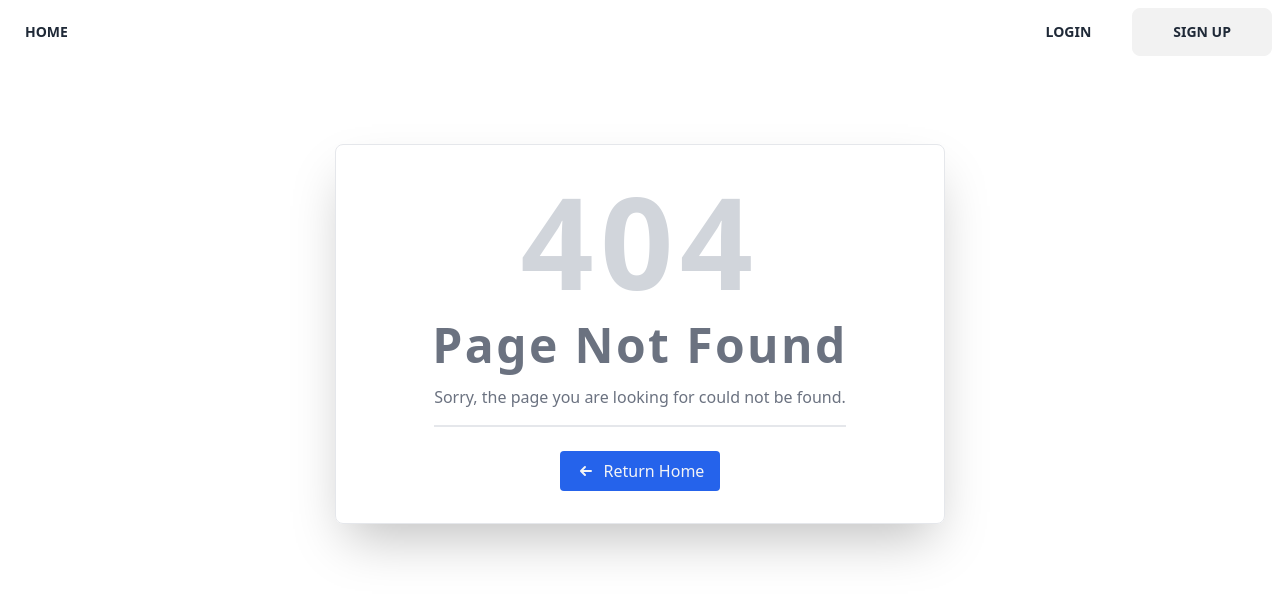
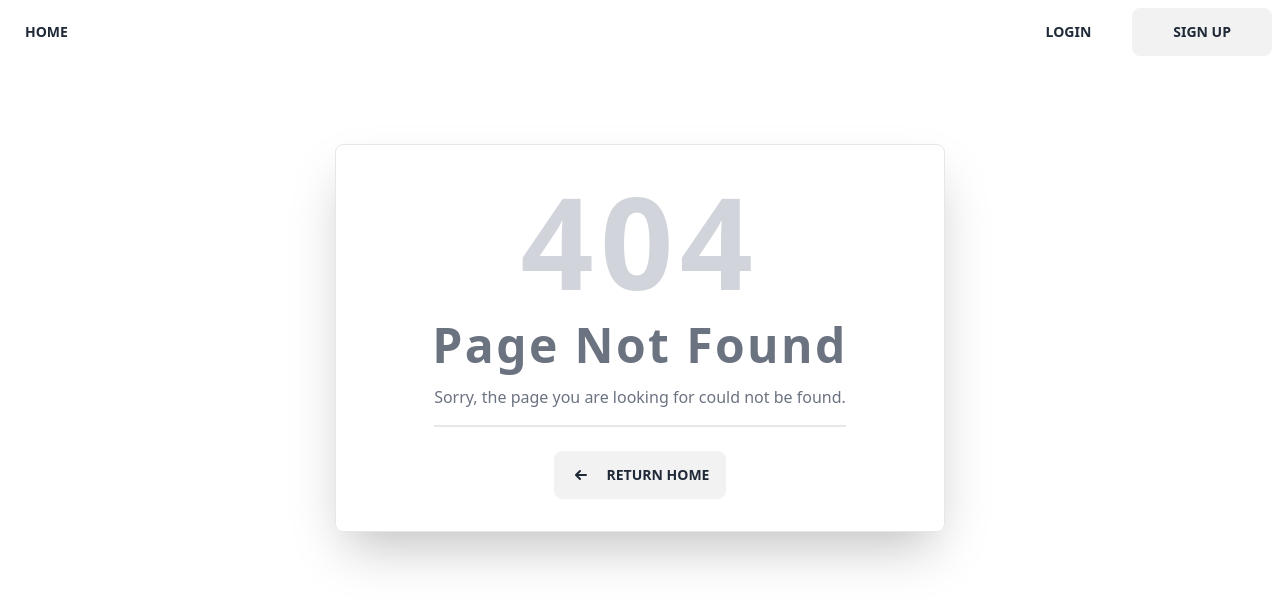
Before and after one commit to olukukoyi/fitness-pals-ctp, a React (Vite) app in the folder client/: page /Advanced-Feed in a window 1280 px wide. Shown: the top 606 px of the page. Built offline with nearby package versions, Linux system fonts and the light colour scheme.

Commit message:
Small fixes Removed hard light mode Removed dashboard route and header link Fixed 404 to redirect to /

```diff
--- a/client/src/AppRouter.jsx
+++ b/client/src/AppRouter.jsx
@@ -1,4 +1,4 @@
-import { Route, Routes, BrowserRouter } from "react-router-dom";
+import { Route, Routes } from "react-router-dom";
 
 import Home from "./components/Home/Home";
 import Diary from "./components/Diary/Diary";
@@ -16,10 +16,8 @@ function AppRouter() {
       <Routes>
         <Route path="/" element={<Home />} />
         <Route path="/diary" element={<Diary />} />
-        <Route path="/dashboard" element={"dashboard component"} />
         <Route path="/measure" element={<Measure />} />
         <Route path="/test" element={<Test />} />
-        {/* <Route path="/user/:id" element={<UserDetails />} /> */}
 
         <Route path="/blog/*" element={<Blog />} />
         <Route path="*" element={<NotFound />} />
--- a/client/src/components/Header.jsx
+++ b/client/src/components/Header.jsx
@@ -20,16 +20,13 @@ function Header() {
   const userid = Cookies.get("userid");
   if (userid !== undefined) {
     return (
-      <div className="navbar bg-primary text-primary-content overflow-hidden">
+      <div className="navbar bg-primary text-primary-content">
         <div className="flex-1 flex justify-evenly">
           <Link to={"/"} className="btn btn-ghost">
             Home
           </Link>
           <Link to={"/diary"} className="btn btn-ghost">
             Diary
-          </Link>
-          <Link to={"/dashboard"} className="btn btn-ghost">
-            Dashboard
           </Link>
           <Link to={"/blog"} className="btn btn-ghost">
             Blog
--- a/client/src/components/NotFound.jsx
+++ b/client/src/components/NotFound.jsx
@@ -1,19 +1,38 @@
-function NotFound(){
-    return(
+function NotFound() {
+  return (
     <div className="w-full px-16 md:px-0 h-300 flex items-center justify-center pt-20">
       <div className="border border-gray-200 flex flex-col items-center justify-center px-4 md:px-8 lg:px-24 py-8 rounded-lg shadow-2xl">
-                <p className="text-6xl md:text-7xl lg:text-9xl font-bold tracking-wider text-gray-300">404</p>
-                <p className="text-2xl md:text-3xl lg:text-5xl font-bold tracking-wider text-gray-500 mt-4">Page Not Found</p>
-                <p className="text-gray-500 mt-4 pb-4 border-b-2 text-center">Sorry, the page you are looking for could not be found.</p>
-                <a href="#" className="flex items-center space-x-2 bg-blue-600 hover:bg-blue-700 text-gray-100 px-4 py-2 mt-6 rounded transition duration-150" title="Return Home">
-                    <svg xmlns="http://www.w3.org/2000/svg" className="h-5 w-5" viewBox="0 0 20 20" fill="currentColor">
-                        <path fillRule="evenodd" d="M9.707 14.707a1 1 0 01-1.414 0l-4-4a1 1 0 010-1.414l4-4a1 1 0 011.414 1.414L7.414 9H15a1 1 0 110 2H7.414l2.293 2.293a1 1 0 010 1.414z" clipRule="evenodd"></path>
+        <p className="text-6xl md:text-7xl lg:text-9xl font-bold tracking-wider text-gray-300">
+          404
+        </p>
+        <p className="text-2xl md:text-3xl lg:text-5xl font-bold tracking-wider text-gray-500 mt-4">
+          Page Not Found
+        </p>
+        <p className="text-gray-500 mt-4 pb-4 border-b-2 text-center">
+          Sorry, the page you are looking for could not be found.
+        </p>
+        <a
+          href="/"
+          className="btn space-x-2 px-4 py-2 mt-6"
+          title="Return Home"
+        >
+          <svg
+            xmlns="http://www.w3.org/2000/svg"
+            className="h-5 w-5"
+            viewBox="0 0 20 20"
+            fill="currentColor"
+          >
+            <path
+              fillRule="evenodd"
+              d="M9.707 14.707a1 1 0 01-1.414 0l-4-4a1 1 0 010-1.414l4-4a1 1 0 011.414 1.414L7.414 9H15a1 1 0 110 2H7.414l2.293 2.293a1 1 0 010 1.414z"
+              clipRule="evenodd"
+            ></path>
           </svg>
           <span>Return Home</span>
         </a>
       </div>
     </div>
-    )
+  );
 }
 
 export default NotFound;
--- a/client/tailwind.config.js
+++ b/client/tailwind.config.js
@@ -4,8 +4,6 @@ export default {
   theme: {
     extend: {},
   },
-  daisyui: {
-    themes: ["light"],
-  },
+  daisyui: {},
   plugins: [require("daisyui")],
 };
```
Lines whose indentation alone changed are shown as unchanged.
